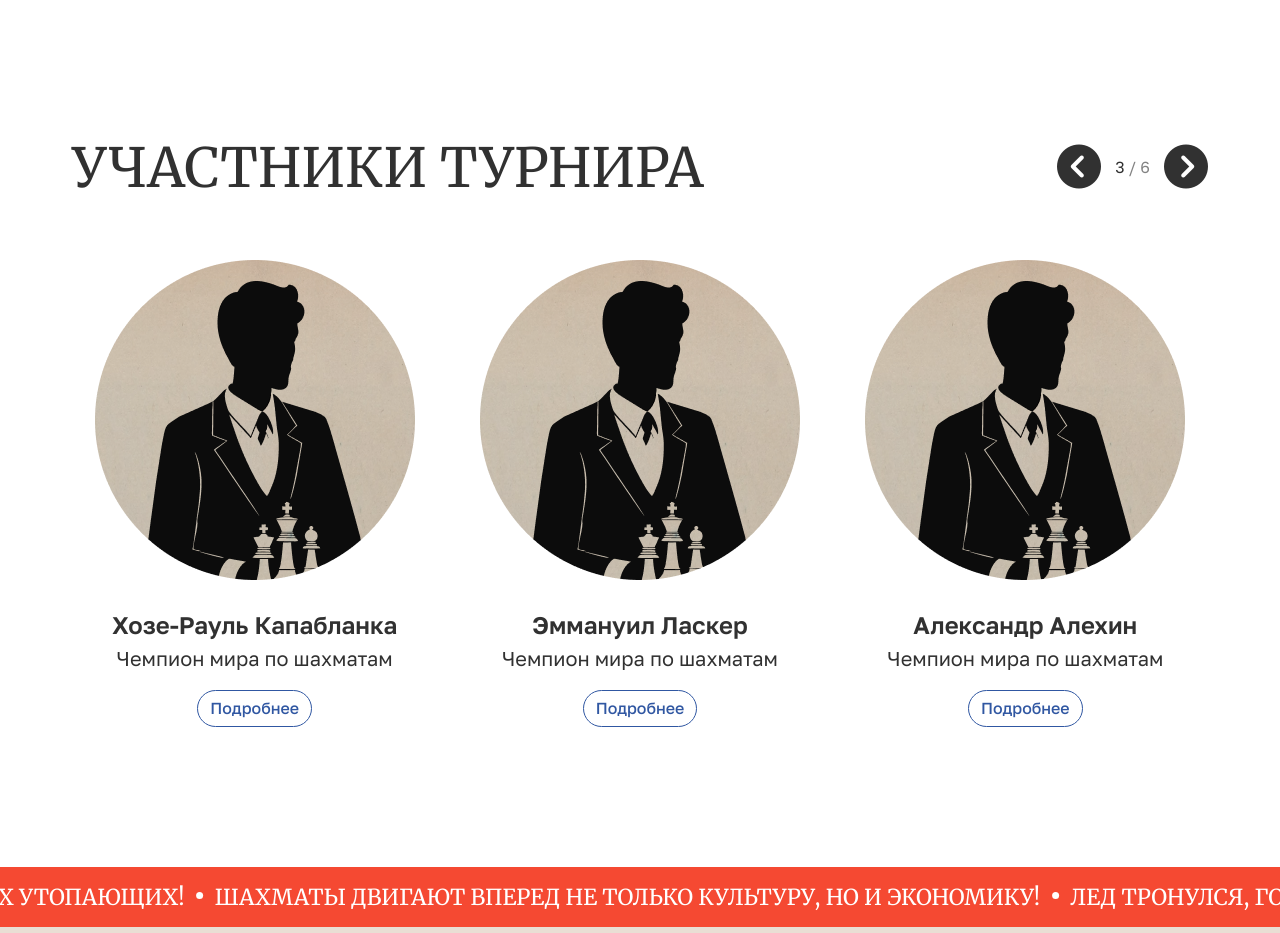
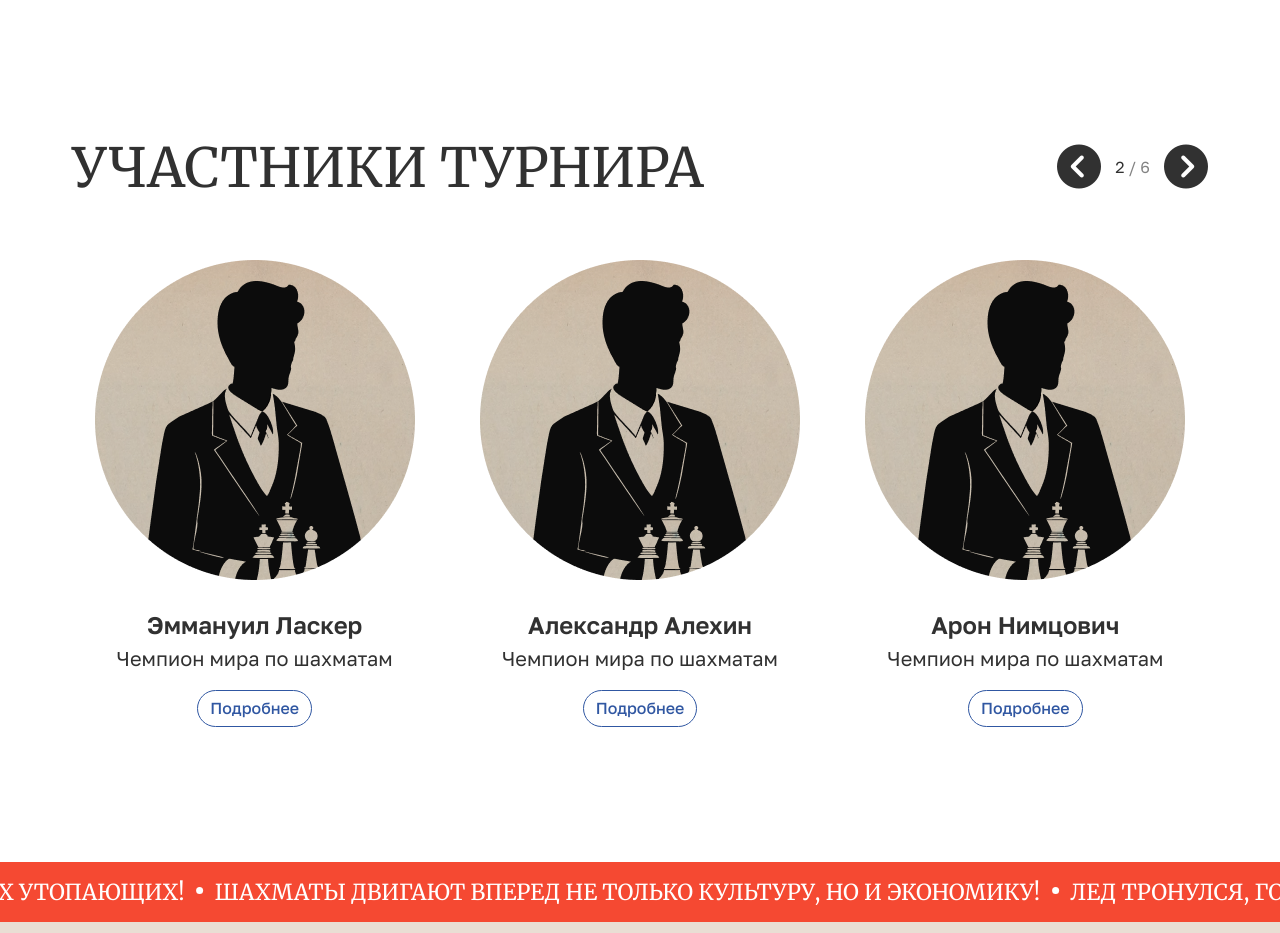
Before and after one commit to BrovkinAndrey/landingChess, a plain HTML site: page src/index.html in a window 1280 px wide. Shown: the part 2600-3533 px from the top of the page. Drawn offline with Linux system fonts and the light colour scheme.

Commit message:
add js slider

```diff
--- a/src/index.html
+++ b/src/index.html
@@ -216,19 +216,19 @@
             <p class="title-player">Чемпион мира по шахматам</p>
             <button class="player-more">Подробнее</button>
           </div>
-          <div class="card-player" style="display: none;">
+          <div class="card-player">
             <div class="wrap-img-player"><img src="/img/player.png" alt="Арон Нимцович" class="img-player"></div>
             <p class="name-player">Арон Нимцович</p>
             <p class="title-player">Чемпион мира по шахматам</p>
             <button class="player-more">Подробнее</button>
           </div>
-          <div class="card-player" style="display: none;">
+          <div class="card-player">
             <div class="wrap-img-player"><img src="/img/player.png" alt="Рихард Рети" class="img-player"></div>
             <p class="name-player">Рихард Рети</p>
             <p class="title-player">Чемпион мира по шахматам</p>
             <button class="player-more">Подробнее</button>
           </div>
-          <div class="card-player" style="display: none;">
+          <div class="card-player">
             <div class="wrap-img-player"><img src="/img/player.png" alt="Остап Бендер" class="img-player"></div>
             <p class="name-player">Остап Бендер</p>
             <p class="title-player">Гроссмейстер</p>
@@ -267,5 +267,6 @@
         <p class="text-footer">Все персонажи, события и цитаты являются вымышленными и не принадлежат создателям сайта. С подробностями можно познакомиться в главе XXXIV романа Ильи Ильфа и Евгения Петрова «Двенадцать стульев».</p>
       </div>
     </footer>
+    <script src="script.js"></script>
   </body>
 </html>
--- /dev/null
+++ b/src/script.js
@@ -0,0 +1,49 @@
+const playerSlider = document.querySelector('.players-slider');
+const leftPlayerButton = document.querySelector('.left-switch');
+const rightPlayerButton = document.querySelector('.right-switch');
+const currentPlayer = document.querySelector('.current-player');
+const playerSlides = Array.from(playerSlider.querySelectorAll('.card-player'));
+const countPlayers = playerSlides.length;
+let startSlideIdx = 0;
+
+leftPlayerButton.addEventListener('click', () => {
+  startSlideIdx = (startSlideIdx - 1 + countPlayers) % countPlayers;
+  updateSlider();
+});
+
+rightPlayerButton.addEventListener('click', () => {
+  startSlideIdx = (startSlideIdx + 1) % countPlayers;
+  updateSlider();
+});
+
+function updateSlider() {
+  currentPlayer.innerHTML = startSlideIdx + 1;
+
+  for (let i = 0; i < countPlayers; i++) {
+    if (i === startSlideIdx) {
+      const secondSlide = (i + 1) % countPlayers;
+      const thirdSlide = (i + 2) % countPlayers;
+      playerSlides[i].style.cssText = `
+        display: flex;
+        order: 0;
+      `;
+      playerSlides[secondSlide].style.cssText = `
+        display: flex;
+        order: 1;
+      `;
+      playerSlides[thirdSlide].style.cssText = `
+        display: flex;
+        order: 2;
+      `;
+      i += 2;
+    } else {
+      playerSlides[i].style.display = 'none';
+    }
+  }
+}
+
+updateSlider();
+let autoSlide = setInterval(() => {
+  startSlideIdx = (startSlideIdx + 1) % countPlayers;
+  updateSlider();
+}, 4000);
--- a/src/style.css
+++ b/src/style.css
@@ -348,7 +348,7 @@ header {
 }
 
 #players {
-  margin-bottom: 140px;
+  margin-bottom: 135px;
 }
 
 .header-players {
@@ -395,6 +395,7 @@ header {
 .players-slider {
   display: flex;
   justify-content: space-around;
+  overflow: hidden;
   gap: 20px;
 }
 
```
